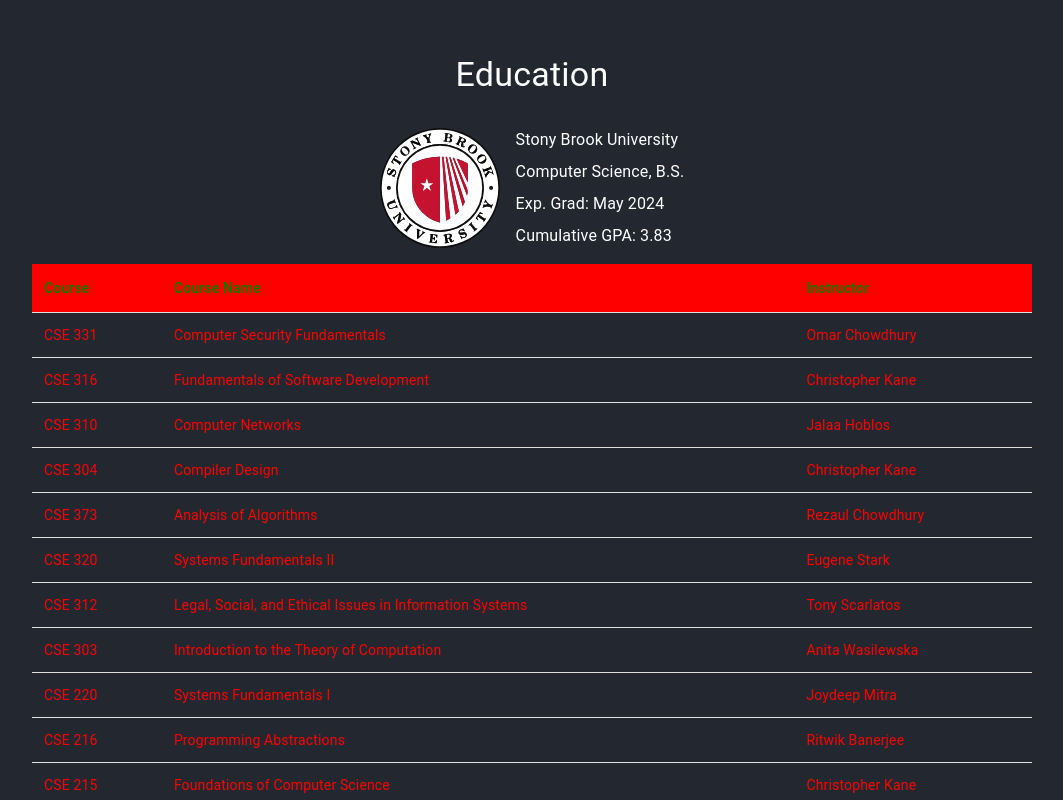
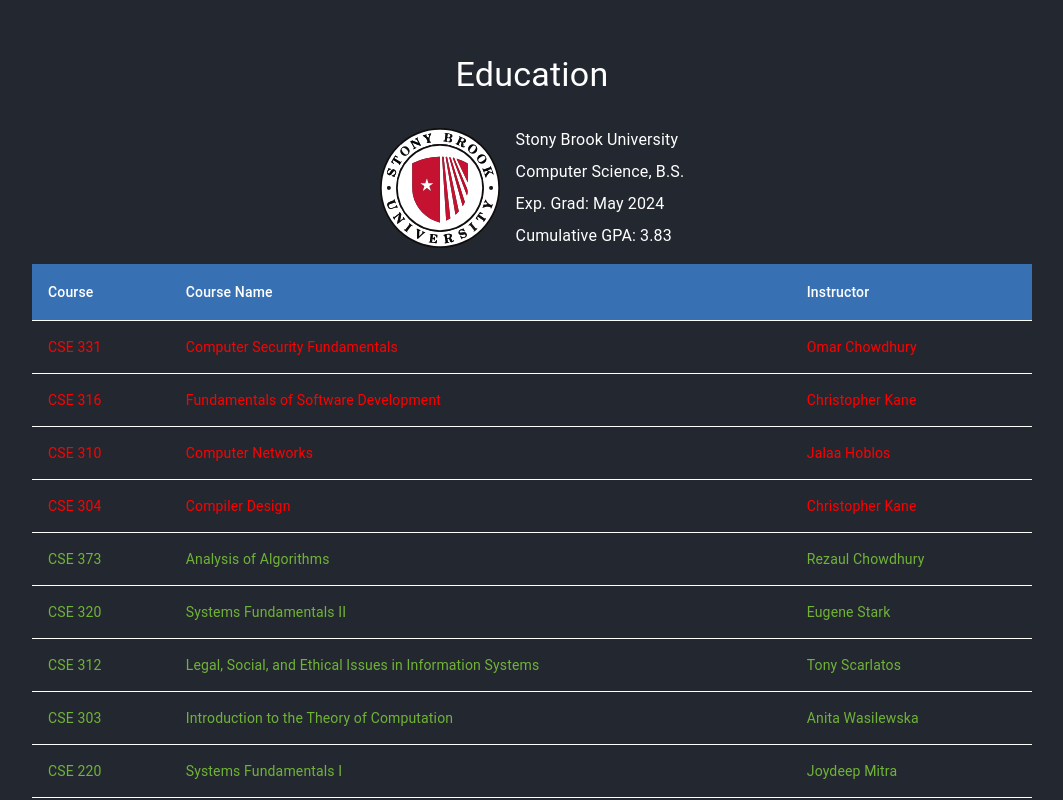
Before and after one commit to tiagowu/portfolio-website, a React (Create React App) app: page / in a window 1280 px wide. Shown: the part 1380-2180 px from the top of the page, without its empty margins (108-1171 px from the left). Built offline with nearby package versions, Linux system fonts and the light colour scheme; no server answers.

Commit message:
Refactor Education component to use styled components

```diff
--- a/src/components/Education.jsx
+++ b/src/components/Education.jsx
@@ -1,104 +1,24 @@
 import { coursesData } from "../data/CoursesData";
 import { ReactComponent as SBULogo } from "../assets/SBULogo.svg";
 
-import { Box, Container, Table, TableBody, TableCell, TableHead, TableRow, Typography, tableCellClasses } from "@mui/material";
+import { Box, Container, Table, TableBody, TableCell, TableHead, TableRow, Typography } from "@mui/material";
 import { styled } from "@mui/system";
 
 const Education = () => {
-  const StyledEducationContainer = styled(Container)(({ theme }) => ({
-    paddingTop: "72px",
-  }));
-
-  const StyledEducationBox = styled(Box)(({ theme, index }) => ({
-    display: "flex",
-    flexDirection: "row",
-    alignItems: "center",
-    justifyContent: "center",
-    gap: "16px",
-    marginBottom: "16px",
-    [theme.breakpoints.down("sm")]: {
-      flexDirection: "column",
-      whiteSpace: "nowrap",
-
-      textAlign: "center",
-    },
-    "& svg": {
-      width: "120px",
-      height: "120px",
-    },
-    "& > div": {
-      display: "flex",
-      flexDirection: "column",
-      gap: "8px",
-      [theme.breakpoints.down("sm")]: {
-        gap: "4px",
-      },
-      "& p": {
-        fontSize: "16px",
-        [theme.breakpoints.down("sm")]: {
-          // fontSize: "14px",
-        },
-      },
-    },
-  }));
-
-  const StyledTableContainer = styled(Container)(({ theme }) => ({
-    overflowX: "auto",
-    paddingLeft: "0px",
-    paddingRight: "0px",
-    "&::-webkit-scrollbar": {
-      height: "4px",
-    },
-    "&::-webkit-scrollbar-thumb": {
-      background: "red",
-      borderRadius: "16px",
-    },
-    "&::-webkit-scrollbar-thumb:hover": {
-      background: "darkgray",
-    },
-  }));
-
-  const StyledTable = styled(Table)(({ theme }) => ({
-    margin: "auto",
-    maxWidth: "1000px",
-  }));
-
-  const StyledTableCell = styled(TableCell)(({ theme }) => ({
-    [`&.${tableCellClasses.head}`]: {
-      backgroundColor: "red",
-      color: "green",
-    },
-    [`&.${tableCellClasses.body}`]: {
-      color: "red",
-    },
-    fontSize: "14px",
-    padding: "12px",
-    whiteSpace: "nowrap",
-    [theme.breakpoints.down("sm")]: {
-      "&:nth-of-type(2)": {
-        whiteSpace: "normal",
-        minWidth: "200px",
-      },
-    },
-  }));
-
   const sortedCoursesData = [...coursesData].reverse().sort((a, b) => (a.completed === b.completed ? 0 : a.completed ? 1 : -1));
   return (
-    <>
-      <StyledEducationContainer id="education">
-        <Typography variant="h4" align="center" paddingBottom="32px">
-          Education
-        </Typography>
-        <StyledEducationBox>
-          <SBULogo />
-          <Box>
-            <Typography>Stony Brook University </Typography>
-            <Typography>Computer Science, B.S.</Typography>
-            <Typography>Exp. Grad: May 2024</Typography>
-            <Typography>Cumulative GPA: 3.83</Typography>
-          </Box>
-        </StyledEducationBox>
-        <StyledTableContainer disableGutters>
+    <StyledContainer id="education">
+      <StyledTitle variant="h4">Education</StyledTitle>
+      <StyledInfoWrapper>
+        <StyledSBULogo />
+        <StyledInfoBox>
+          <Typography variant="body1">Stony Brook University</Typography>
+          <Typography variant="body1">Computer Science, B.S.</Typography>
+          <Typography variant="body1">Exp. Grad: May 2024</Typography>
+          <Typography variant="body1">Cumulative GPA: 3.83</Typography>
+        </StyledInfoBox>
+      </StyledInfoWrapper>
+      <StyledTableWrapper disableGutters>
         <StyledTable>
           <TableHead>
             <TableRow>
@@ -108,19 +28,105 @@
             </TableRow>
           </TableHead>
           <TableBody>
-              {sortedCoursesData.map((course, index) => (
+            {sortedCoursesData.map((course, index) => {
+              const completedString = course.completed.toString();
+              return (
                 <TableRow key={index}>
-                  <StyledTableCell>{course.courseNumber}</StyledTableCell>
-                  <StyledTableCell>{course.courseName}</StyledTableCell>
-                  <StyledTableCell>{course.instructor}</StyledTableCell>
+                  <StyledTableCell completed={completedString}>{course.courseNumber}</StyledTableCell>
+                  <StyledTableCell completed={completedString}>{course.courseName}</StyledTableCell>
+                  <StyledTableCell completed={completedString}>{course.instructor}</StyledTableCell>
                 </TableRow>
-              ))}
+              );
+            })}
           </TableBody>
         </StyledTable>
-        </StyledTableContainer>
-      </StyledEducationContainer>
-    </>
+      </StyledTableWrapper>
+    </StyledContainer>
   );
 };
 
+/* Styled Components */
+const StyledContainer = styled(Container)({
+  width: "100%",
+});
+
+const StyledTitle = styled(Typography)(({ theme }) => ({
+  textAlign: "center",
+  paddingBottom: theme.spacing(4),
+  paddingTop: theme.spacing(9),
+}));
+
+const StyledInfoWrapper = styled(Box)(({ theme }) => ({
+  display: "flex",
+  flexDirection: "row",
+  alignItems: "center",
+  justifyContent: "center",
+  gap: "16px",
+  marginBottom: theme.spacing(2),
+  [theme.breakpoints.down("sm")]: {
+    flexDirection: "column",
+    whiteSpace: "nowrap",
+    textAlign: "center",
+  },
+}));
+
+const StyledSBULogo = styled(SBULogo)({
+  width: 120,
+  height: 120,
+});
+
+const StyledInfoBox = styled(Box)(({ theme }) => ({
+  display: "flex",
+  flexDirection: "column",
+  gap: theme.spacing(1),
+  [theme.breakpoints.down("sm")]: {
+    gap: theme.spacing(0.5),
+  },
+}));
+
+const StyledTableWrapper = styled(Container)(({ theme }) => ({
+  overflowX: "auto",
+  paddingLeft: 0,
+  paddingRight: 0,
+  "&::-webkit-scrollbar": {
+    height: 4,
+  },
+  "&::-webkit-scrollbar-thumb": {
+    background: theme.palette.primary.main,
+    borderRadius: 16,
+  },
+  "&::-webkit-scrollbar-thumb:hover": {
+    background: "darkgray",
+  },
+}));
+
+const StyledTable = styled(Table)({
+  margin: "auto",
+  maxWidth: 1000,
+
+  "& tbody tr:last-child td": {
+    borderBottom: "none",
+  },
+});
+
+const StyledTableCell = styled(TableCell)(({ completed, theme }) => ({
+  "&.MuiTableCell-body": {
+    color: completed === "true" ? "#70b337" : "red",
+  },
+  "&.MuiTableCell-head": {
+    backgroundColor: theme.palette.primary.main,
+    color: "white",
+  },
+  fontSize: 14,
+  padding: theme.spacing(2),
+  borderBottom: `1px solid white`,
+  whiteSpace: "nowrap",
+  [theme.breakpoints.down("sm")]: {
+    "&:nth-of-type(2)": {
+      whiteSpace: "normal",
+      minWidth: 200,
+    },
+  },
+}));
+
 export default Education;
```
Lines whose indentation alone changed are shown as unchanged.
